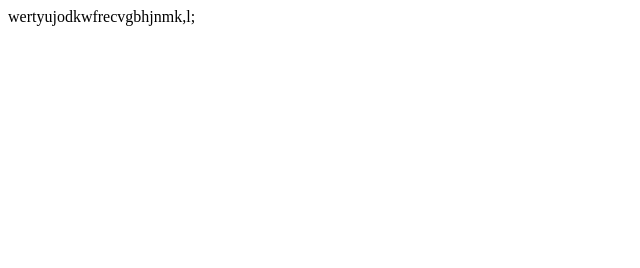
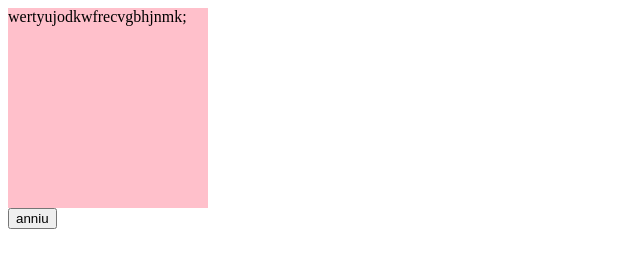
Before and after one commit to 15036879216/ssh-test, a plain HTML site: page index.html in a window 1280 px wide. Shown: the whole page, without its empty margins (0-640 px from the left). Drawn offline with Linux system fonts and the light colour scheme.

Commit message:
index主分支

```diff
--- /dev/null
+++ b/css/index.css
@@ -0,0 +1,5 @@
+div{
+    width: 200px;
+    height: 200px;
+    background-color: pink;
+}
--- a/index.html
+++ b/index.html
@@ -5,8 +5,11 @@
     <meta http-equiv="X-UA-Compatible" content="IE=edge">
     <meta name="viewport" content="width=device-width, initial-scale=1.0">
     <title>Document</title>
+    <link rel="stylesheet" href="./css/index.css">
 </head>
 <body>
-    <div>wertyujodkwfrecvgbhjnmk,l;</div>
+    <div>wertyujodkwfrecvgbhjnmk;</div>
+    <button>anniu</button>
+    <script src="./js/index.js"></script>
 </body>
 </html>
--- a/js/index.js
+++ b/js/index.js
@@ -0,0 +1,5 @@
+var button = document.querySelector('button')
+var div=document.querySelector('div')
+button.onclick = function(){
+    div.style.backgroundColor ='green'
+}
```
